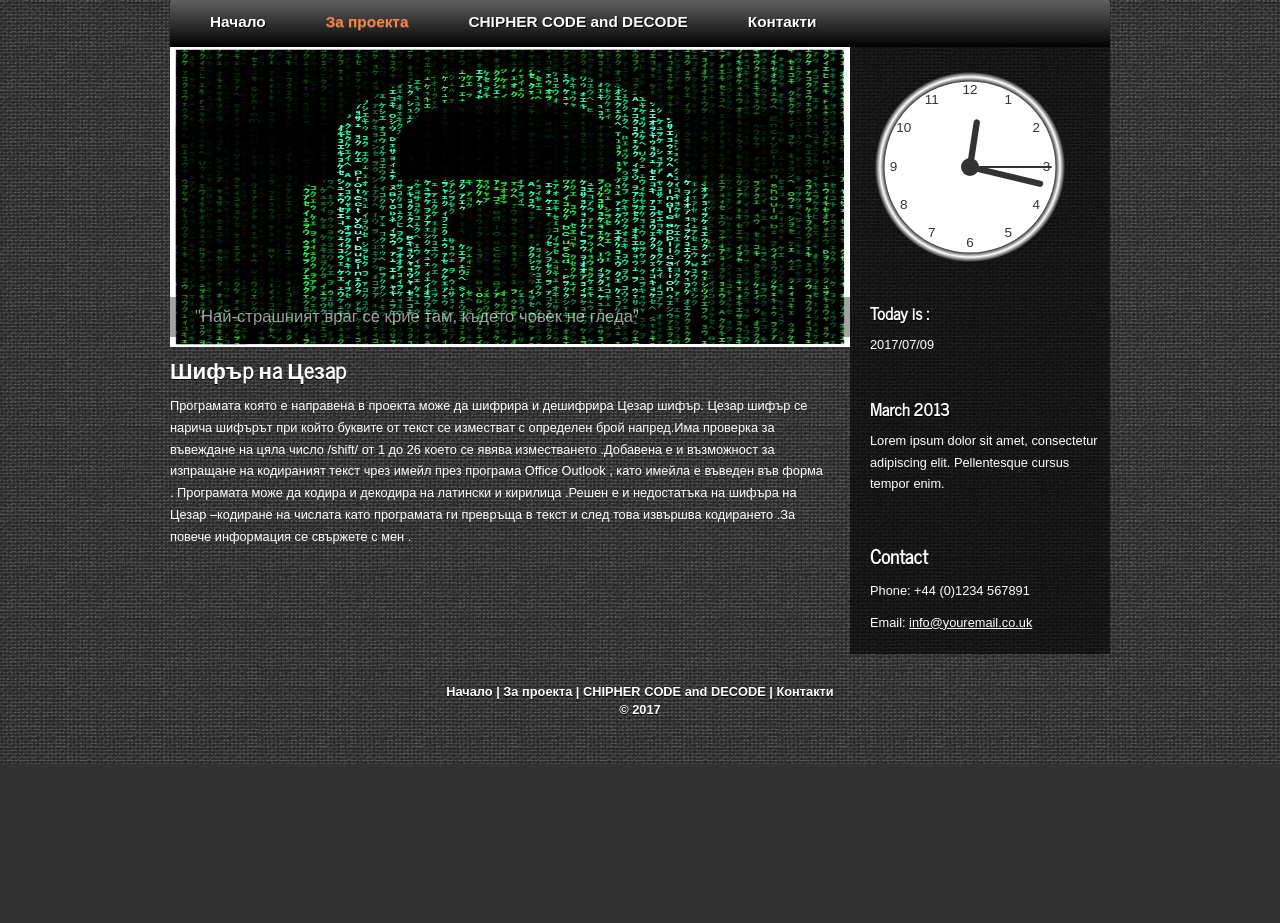
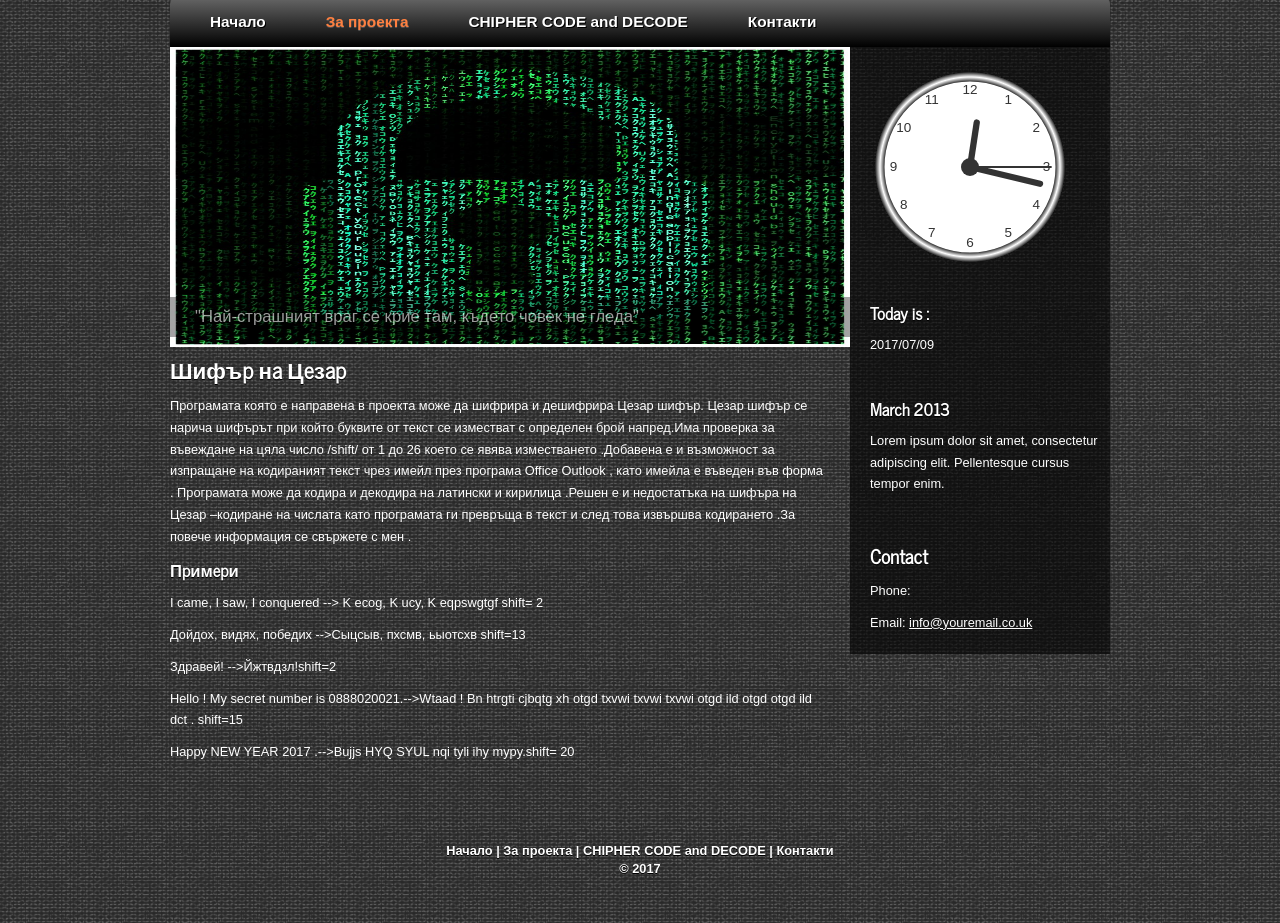
Before and after one commit to zehov/Java_script_Project, a plain HTML site: page about.html in a window 1280 px wide. Shown: the part 99-1022 px from the top of the page. Before the commit the page ends 863 px from the top, so only its background shows below. Drawn offline with Linux system fonts and the light colour scheme.

Commit message:
work6
examples

```diff
--- a/about.html
+++ b/about.html
@@ -68,7 +68,7 @@
         <div class="sidebar">
           <div class="sidebar_item">
             <h2>Contact</h2>
-            <p>Phone: +44 (0)1234 567891</p>
+            <p>Phone: </p>
             <p>Email: <a href="mailto:info@youremail.co.uk">info@youremail.co.uk</a></p>
           </div><!--close sidebar_item-->
         </div><!--close sidebar-->
@@ -78,9 +78,13 @@
         <div class="content_item">
       <h1>Шифър на Цезар</h1>
       <p>Програмата която е направена в проекта    може да шифрира и дешифрира Цезар шифър. Цезар шифър се нарича шифърът при който буквите от текст се изместват с определен брой напред.Има проверка за въвеждане на цяла число /shift/ от 1 до 26 което се явява изместването .Добавена е и възможност за изпращане на кодираният текст чрез имейл през програма  Office   Outlook , като имейла е въведен във форма .
-Програмата може да кодира и декодира на  латински и кирилица .Решен е и недостатъка на шифъра на Цезар –кодиране на числата като програмата ги превръща в текст и след това извършва кодирането .За повече информация се свържете с мен  .
-</p>
-
+Програмата може да кодира и декодира на  латински и кирилица .Решен е и недостатъка на шифъра на Цезар –кодиране на числата като програмата ги превръща в текст и след това извършва кодирането .За повече информация се свържете с мен  .</p>
+<h3> Примери</h3>
+<p> I came, I saw, I conquered    -->  K ecog, K ucy, K eqpswgtgf   shift= 2</p>
+<p> Дойдох, видях, победих -->Сыцсыв, пхсмв, ьыотсхв shift=13</p>
+<p>Здравей! -->Йжтвдзл!shift=2</p>
+<p>Hello ! My secret number is 0888020021.-->Wtaad ! Bn htrgti cjbqtg xh otgd txvwi txvwi txvwi otgd ild otgd otgd ild dct . shift=15</p>
+<p>Happy NEW YEAR 2017 .-->Bujjs HYQ SYUL nqi tyli ihy mypy.shift= 20</p>
       </div><!--close content_imagetext-->
     </div><!--close content_item-->
       </div><!--close content-->
```
Also changed, not shown: examples.txt (added).
